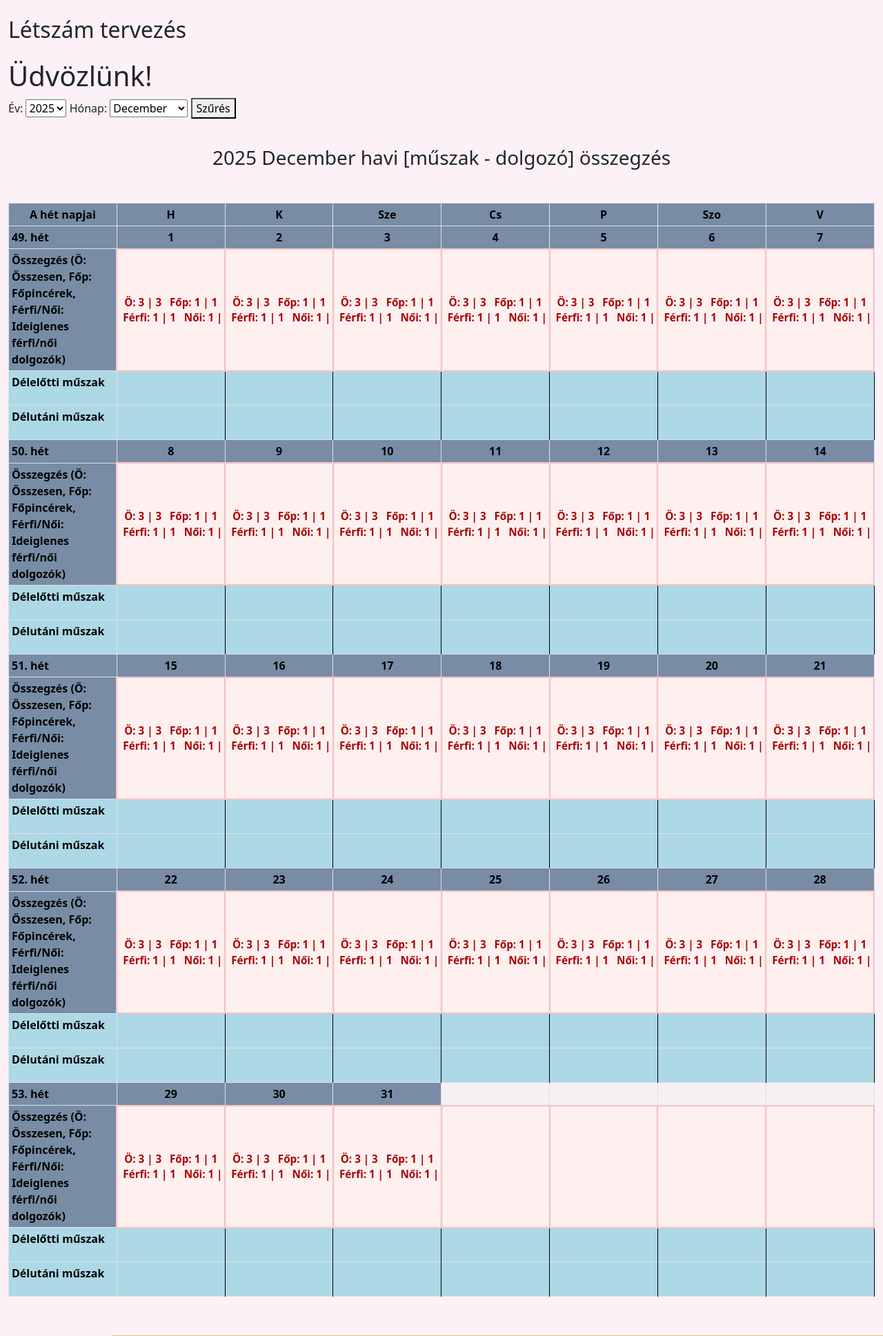
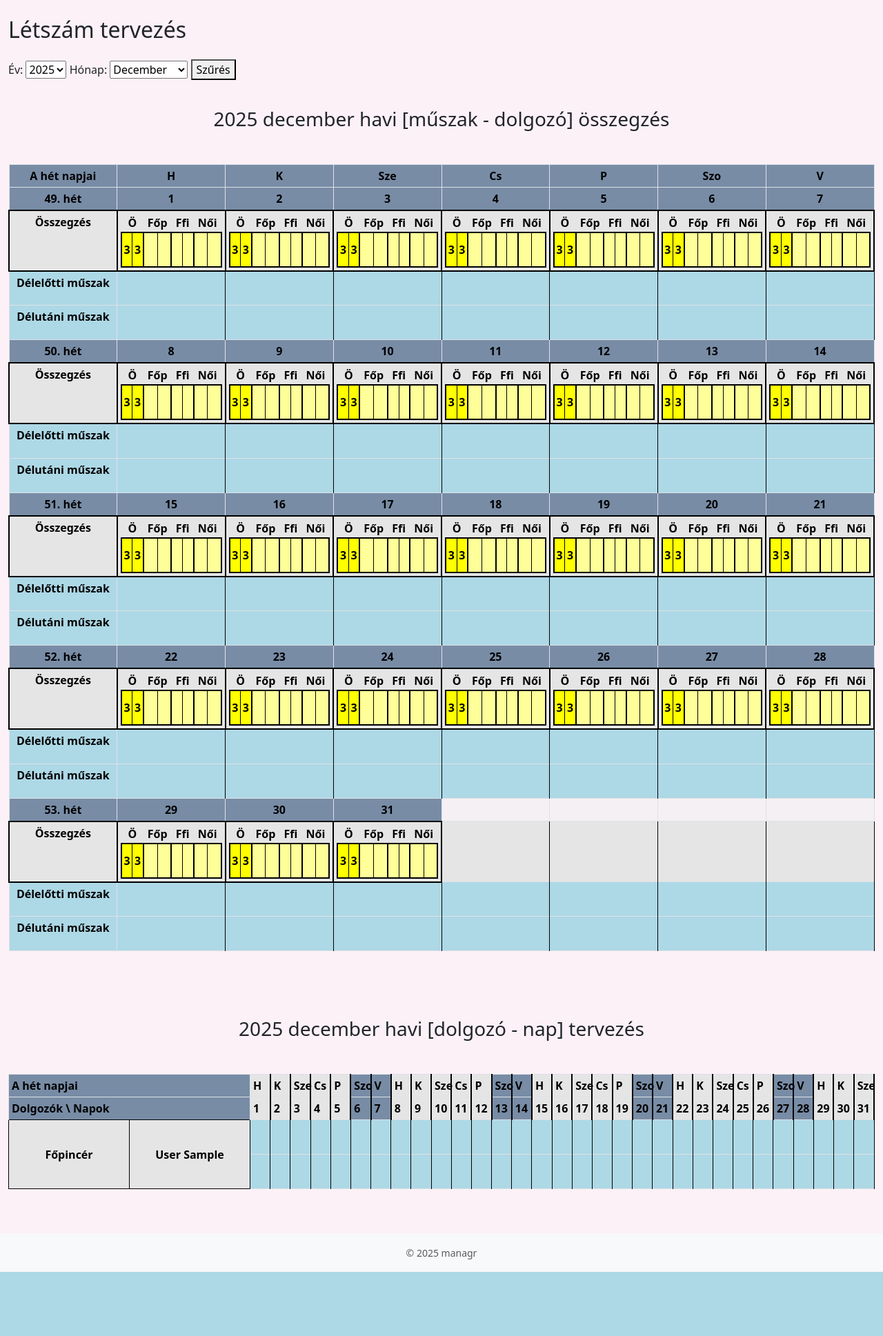
Before and after one commit to zoltan-creative-developer/managr, a Django app: page /staffplanner/management/headcount-planning/ in a window 1280 px wide; the page is wider, and only the part inside the window is pictured. Shown: the part 56-1993 px from the top of that part at 69% size. After the commit the page ends 1900 px from the top of that part, so only its background shows below. Run offline with Django 5.2, Linux system fonts and the light colour scheme; a user stored in the database is signed in; data comes from the database, SQL or seed files in the repository; tables that the repository leaves empty hold one stand-in row (values such as "Sample post"); data that the repository does not hold is empty; parts of the project's set-up code (start-up, migrations or seed data) failed here and were passed over.

Commit message:
Dolgozói és vezető műszakigény és vezetői beosztás táblázat oké, de dolgozó-nap táblázathoz kell még pár oszlop

```diff
--- a/apps/shiftrequest/urls.py
+++ b/apps/shiftrequest/urls.py
@@ -1,10 +1,15 @@
 from django.urls import path
 from apps.printdesk import views
-from apps.shiftrequest.views import employee_shift_request_view, management_shift_request_view, toggle_day
+from apps.shiftrequest.views import employee_shift_request_view, management_shift_request_view, toggle_day, set_shiftrequest_dates, set_employee_shiftrequest_dates
+from django.contrib.auth.decorators import login_required
 from datetime import date
 
 urlpatterns = [
+    path('set-dates/', set_shiftrequest_dates, name='set_shiftrequest_dates'),
+    path('set-employee-dates/', set_employee_shiftrequest_dates, name='set_employee_shiftrequest_dates'),
+    path('management/<int:year>/<int:month>/', management_shift_request_view, name='management_shift_request'),
     path('management/', management_shift_request_view, {'year': date.today().year, 'month': date.today().month}, name='management_shift_request'),
-    path('shiftrequest/employee/', employee_shift_request_view, {'year': date.today().year, 'month': date.today().month}, name='employee_request_calendar'),
+    path('employee/<int:year>/<int:month>/', employee_shift_request_view, name='employee_shift_request'),
+    path('employee/', employee_shift_request_view, {'year': date.today().year, 'month': date.today().month}, name='employee_shift_request'),
     path('toggle-day/', toggle_day, name='toggle_day'),  # Ajax végpont
 ]
--- a/apps/staffplanner/templates/staffplanner/management-headcount-planning.html
+++ b/apps/staffplanner/templates/staffplanner/management-headcount-planning.html
@@ -3,7 +3,6 @@
 {% load dict_extras %}
 
 {% block wrapper %}
-<h1>Üdvözlünk!</h1>
 
 <form method="post" action="{% url 'set_staffplanner_dates' %}">
     {% csrf_token %}
@@ -27,12 +26,12 @@
 
 <p>&nbsp;</p>
 
-<h3 class="text-center">{{ year }} {{ month_name }} havi [műszak - dolgozó] összegzés</h3>
+<h3 class="text-center">{{ year }} {{ month_name_hu }} havi [műszak - dolgozó] összegzés</h3>
 
 <p>&nbsp;</p>
 
-<table class="table table-sm table-bordered">
-    <tr style="text-align: center;">
+<table class="table table-sm table-bordered text-center">
+    <tr>
         <th class="cell normandpine font-bold">A hét napjai</th>
         {% for day in days_of_the_week3 %}
             <th class="cell normandpine">{{ day }}</th>
@@ -43,7 +42,7 @@
         <th class="cell normandpine font-bold">{{ first_week_index_of_the_year_in_the_month|add:week_index }}. hét</th>
         {% for day in week_days %}
             {% if day %}
-                <th class="cell normandpine text-center">{{ day }}</th>
+                <th class="cell normandpine">{{ day }}</th>
             {% else %}
                 <th class="day_of_the_other_month"></th>
             {% endif %}
@@ -51,23 +50,37 @@
     </tr>
 <!-- Összegzés -->
     <tr>
-        <th class="cell normandpine font-bold">Összegzés (Ö: Összesen, Főp: Főpincérek, Férfi/Női: Ideiglenes férfi/női dolgozók)</th>
+        <th class="cell icegrey font-bold highlight-border">Összegzés</th>
         {% for day in week_days %}
-        <td class="cell icegrey highlight-color font-bold">
+            <td class="cell icegrey font-bold {% if day %}highlight-border{% endif %}">
+                <table class="inner-summary" role="presentation">
                     {% if day %}
+                    <tr>
+                        <th colspan="2">Ö</th>
+                        <th colspan="2">Főp</th>
+                        <th colspan="2">Ffi</th>
+                        <th colspan="2">Női</th>
+                    </tr>
+                    <tr>
                         {% with shift_totals=daytime_lacks|dict_get:day %}
-                        Ö: {{ shift_totals.0 }} | {{ shift_totals.1 }} &nbsp;
+                            <td class="highlight-border-from-left {% if shift_totals.0 > 0 %}highlight-background{% endif %}">{% if shift_totals.0 > 0 %}{{ shift_totals.0 }}{% endif %}</td>
+                            <td class="highlight-border-from-right {% if shift_totals.1 > 0 %}highlight-background{% endif %}">{% if shift_totals.1 > 0 %}{{ shift_totals.1 }}{% endif %}</td>
                         {% endwith %}
                         {% with fopincer_totals=fopincer_sums|dict_get:day %}
-                        Főp: {{ fopincer_totals.0 }} | {{ fopincer_totals.1 }} </br>
+                            <td class="highlight-border-from-left {% if fopincer_totals.0 == 0 %}highlight-light-background{% endif %}"></td>
+                            <td class="highlight-border-from-right {% if fopincer_totals.1 == 0 %}highlight-light-background{% endif %}"></td>
                         {% endwith %}
                         {% with male_totals=temporary_male_sums|dict_get:day %}
-                        Férfi: {{ male_totals.0 }} | {{ male_totals.1 }} &nbsp;
+                            <td class="highlight-border-from-left {% if male_totals.0 == 0 %}highlight-light-background{% endif %}"></td>
+                            <td class="highlight-border-from-right {% if male_totals.1 == 0 %}highlight-light-background{% endif %}"></td>
                         {% endwith %}
                         {% with female_totals=temporary_female_sums|dict_get:day %}
-                        Női: {{ female_totals.0 }} | {{ female_totals.1 }}
+                            <td class="highlight-border-from-left {% if female_totals.0 == 0 %}highlight-light-background{% endif %}"></td>
+                            <td class="highlight-border-from-right {% if female_totals.1 == 0 %}highlight-light-background{% endif %}"></td>
                         {% endwith %}
+                    </tr>
                     {% endif %}
+                </table>
             </td>
         {% endfor %}
     </tr>
@@ -101,18 +114,38 @@
 </table>
 
 <p>&nbsp;</p>
+<p>&nbsp;</p>
+
+<h3 class="text-center">{{ year }} {{ month_name_hu }} havi [dolgozó - nap] tervezés</h3>
+
+<p>&nbsp;</p>
 
 
 <table class="table table-sm table-bordered">
+    <tr><th class="cell normandpine" style="width: 350px;" colspan="2">A hét napjai</th>
+        {% for day in days_of_week_in_month %}
+            <th class="{% if day in weekend_days_of_the_week3 %}cell normandpine{% else %}cell icegrey{% endif %}"
+                style="border-right: 2px solid black !important;">{{ day }}</th>
+        {% endfor %}
+    </tr>
+    <tr>
+        <th class="cell normandpine" style="width: 350px;" colspan="2">Dolgozók \ Napok</th>
+        {% for day in day_list %}
+            {% if day in weekend_days %}
+                <th class="cell normandpine" style="border-right: 2px solid black !important;">{{ day }}</th>
+            {% else %}
+                <th class="cell icegrey" style="border-right: 2px solid black !important;">{{ day }}</th>
+            {% endif %}
+        {% endfor %}
+    </tr>
     {% for emp_id, shifts in day_shift_colors.items %}
     {% comment %} első sor: employee név + 'de' cellák {% endcomment %}
     <tr>
-        <td style="width:150px; background-color:{% if emp_id in fopincer_emps %}lightcoral{% elif emp_id in elso_kasszas_emps %}lightgreen{% elif emp_id in felszolgalo_emps %}curtainblue{% else %}#a52a2a{% endif %}; text-align: left; font-weight: bold;" rowspan="2">
-        {{ employee_names|dict_get:emp_id }} <br /> Műszakhiány: <br /> ({{ shifts_left|dict_get:emp_id }})
-        </td>
+        <th class="cell icegrey text-center text-vertical-center highlight-light-border" style="width:50px" rowspan="2">{% if emp_id in fopincer_emps %}Főpincér{% elif emp_id in elso_kasszas_emps %}Első kasszás{% elif emp_id in felszolgalo_emps %}Felszolgáló{% else %}Egyéb{% endif %}</th>
+        <td class="cell icegrey text-center text-vertical-center font-bold highlight-light-border" style="width:300px;" rowspan="2">{{ employee_names|dict_get:emp_id }}</td>
         {% for day in day_list %}
         {% with color_couple=shifts|dict_get:day %}
-            <td class="cell {% if day in weekend_days %}weekend{% else %}weekday{% endif %}" style="{% if color_couple.0 == 'lightorange' or color_couple.0 == 'lightblue' or color_couple.0 == 'lightyellow' or color_couple.0 == 'lightgreen' %}opacity: 0.5 !important;{% endif %}"
+            <td class="cell lightblue" style="{% if color_couple.0 == 'lightorange' or color_couple.0 == 'lightblue' or color_couple.0 == 'lightyellow' or color_couple.0 == 'lightgreen' %}opacity: 0.7 !important;{% endif %}"
                 data-day="{{ day }}" data-emp="{{ emp_id }}" data-shift="de">
                 {% if color_couple.0 == 'orange' or color_couple.0 == 'lightorange' %}<img src="{% static 'images/green-tick-icon8.svg' %}" alt="ok" class="cell-icon" />{% endif %}
             </td>
@@ -123,7 +156,7 @@
     <tr>
         {% for day in day_list %}
         {% with color_couple=shifts|dict_get:day %}
-            <td class="cell {% if day in weekend_days %}weekend{% else %}weekday{% endif %}" style="{% if color_couple.1 == 'lightorange' or color_couple.1 == 'lightblue' or color_couple.1 == 'lightyellow' or color_couple.1 == 'lightgreen' %}opacity: 0.7 !important;{% endif %}"
+            <td class="cell lightblue" style="{% if color_couple.1 == 'lightorange' or color_couple.1 == 'lightblue' or color_couple.1 == 'lightyellow' or color_couple.1 == 'lightgreen' %}opacity: 0.7 !important;{% endif %}"
                 data-day="{{ day }}" data-emp="{{ emp_id }}" data-shift="du">
                 {% if color_couple.1 == 'orange' or color_couple.1 == 'lightorange' %}<img src="{% static 'images/green-tick-icon8.svg' %}" alt="ok" class="cell-icon" />{% endif %}
             </td>
--- a/apps/staffplanner/views.py
+++ b/apps/staffplanner/views.py
@@ -39,6 +39,12 @@ def set_staffplanner_dates(request):
 def management_headcount_planning_view(request, year, month):
     __year = year
     __month = month
+    dropdown_year_options = list(range(2020, date.today().year + 2))
+    dropdown_month_options = [
+    (1, 'Január'), (2, 'Február'), (3, 'Március'), (4, 'Április'),
+    (5, 'Május'), (6, 'Június'), (7, 'Július'), (8, 'Augusztus'),
+    (9, 'Szeptember'), (10, 'Október'), (11, 'November'), (12, 'December'),
+    ]
     days_of_the_week = ['Hétfő', 'Kedd', 'Szerda', 'Csütörtök', 'Péntek', 'Szombat', 'Vasárnap']
     days_of_the_week3 = ['H', 'K', 'Sze', 'Cs', 'P', 'Szo', 'V']
     weekend_days_of_the_week = ['Szombat', 'Vasárnap']
@@ -180,7 +186,7 @@ def management_headcount_planning_view(request, year, month):
     for day in day_list:
         for i in range(2):
             count_fopincer = sum([1 if day_shift_colors[emp_id][day][i] in ('orange', 'lightorange') else 0 for emp_id in fopincer_emps])
-            fopincer_sums.setdefault(day, [0,0])[i] = 1-count_fopincer
+            fopincer_sums.setdefault(day, [0,0])[i] = count_fopincer
             count_elso_kasszas = sum([1 if day_shift_colors[emp_id][day][i] in ('orange', 'lightorange') else 0 for emp_id in elso_kasszas_emps])
             elso_kasszas_sums.setdefault(day, [0,0])[i] = count_elso_kasszas
             count_felszolgalo = sum([1 if day_shift_colors[emp_id][day][i] in ('orange', 'lightorange') else 0 for emp_id in felszolgalo_emps])
@@ -197,9 +203,9 @@ def management_headcount_planning_view(request, year, month):
     for day in day_list:
         for i in range(2):
             count_male = sum([1 if day_shift_colors[emp_id][day][i] in ('orange', 'lightorange') else 0 for emp_id in temporary_male_emps])
-            temporary_male_sums.setdefault(day, [0,0])[i] = 1-count_male
+            temporary_male_sums.setdefault(day, [0,0])[i] = count_male
             count_female = sum([1 if day_shift_colors[emp_id][day][i] in ('orange', 'lightorange') else 0 for emp_id in temporary_female_emps])
-            temporary_female_sums.setdefault(day, [0,0])[i] = 1-count_female
+            temporary_female_sums.setdefault(day, [0,0])[i] = count_female
 
     emp_sums = {}
     for emp, shifts in day_shift_colors.items():
@@ -228,17 +234,13 @@ def management_headcount_planning_view(request, year, month):
         'title': 'Létszám tervezés',
         'welcome_message': 'Üdvözlünk a létszám tervezés oldalon!',
         'year': __year,
-        'dropdown_year_options': list(range(2020, date.today().year + 1)),
+        'dropdown_year_options': dropdown_year_options,
+        'dropdown_month_options': dropdown_month_options,
         'month': __month,
-        'dropdown_month_options': [
-        (1, 'Január'), (2, 'Február'), (3, 'Március'), (4, 'Április'),
-        (5, 'Május'), (6, 'Június'), (7, 'Július'), (8, 'Augusztus'),
-        (9, 'Szeptember'), (10, 'Október'), (11, 'November'), (12, 'December'),
-        ],
         'day_list': day_list,
         'daytime_list': [['de', 'du'] for _ in day_list],
         'days_in_month': calendar.monthrange(__year, __month)[1],
-        'month_name': calendar.month_name[__month],
+        'month_name_hu': str.lower(dropdown_month_options[__month-1][1]),
         'weeks': weeks,
         'days_of_the_week': days_of_the_week,
         'days_of_the_week3': days_of_the_week3,
--- a/managr/urls.py
+++ b/managr/urls.py
@@ -22,7 +22,7 @@ urlpatterns = [
     path('', include('apps.accounts.urls')),
     path('shiftrequest/', include('apps.shiftrequest.urls')),
     path('staffplanner/', include('apps.staffplanner.urls')),
-    path('staffplanner/', include('apps.payroll.urls')),
+    path('payroll/', include('apps.payroll.urls')),
     path('control-panel/', admin.site.urls),
     path('api-auth/', include('rest_framework.urls')),
     path('api-token-auth/', obtain_auth_token),
--- a/static/css/style.css
+++ b/static/css/style.css
@@ -3,6 +3,7 @@ table {
     table-layout: fixed;
     width: auto;
 }
+
 th.cell.weekday { width: 50px !important; background-color: rgb(233, 235, 124) !important; border-top: 2px solid #ebbb7cff !important; border-bottom: 2px solid #ebbb7cff !important; }
 th.cell.weekend { width: 50px !important; background-color: rgb(228, 177, 66) !important; border-top: 2px solid #ebbb7cff !important; border-bottom: 2px solid #ebbb7cff !important; }
 th.cell.weekday2 { width: 50px !important; background-color: #788ca6 !important; border-top: 2px solid #ebbb7cff !important; border-bottom: 2px solid #ebbb7cff !important; }
@@ -65,6 +66,63 @@ td {
     color: red;
 }
 
+.highlight-background {
+    background-color: yellow !important;
+}
+
+.highlight-light-background {
+    background-color: #ffff99 !important;
+}
+
+.highlight {
+    font-weight: bold;
+    background-color: yellow !important;
+}
+
+.highlight-light-border {
+    border: 1px solid #000000 !important;
+}
+
+.highlight-border {
+    border: 2px solid #000000 !important;
+}
+
+.highlight-strong-border {
+    border: 3px solid #000000 !important;
+}
+
+.highlight-border-left {
+    border-left: 2px solid #000000 !important;
+}
+
+.highlight-border-right {
+    border-right: 2px solid #000000 !important;
+}
+
+.highlight-border-from-left {
+    border-top: 2px solid #000000 !important;
+    border-left: 2px solid #000000 !important;
+    border-bottom: 2px solid #000000 !important;
+}
+
+.highlight-strong-border-from-left {
+    border-top: 3px solid #000000 !important;
+    border-left: 3px solid #000000 !important;
+    border-bottom: 3px solid #000000 !important;
+}
+
+.highlight-border-from-right {
+    border-top: 2px solid #000000 !important;
+    border-right: 2px solid #000000 !important;
+    border-bottom: 2px solid #000000 !important;
+}
+
+.highlight-strong-border-from-right {
+    border-top: 3px solid #000000 !important;
+    border-right: 3px solid #000000 !important;
+    border-bottom: 3px solid #000000 !important;
+}
+
 .font-small {
     font-size: 0.85em;
 }
@@ -75,6 +133,10 @@ td {
 
 .text-center {
     text-align: center;
+}
+
+.text-vertical-center {
+    vertical-align: middle;
 }
 
 img.cell-icon-ok {
@@ -114,3 +176,16 @@ img.cell-icon-prohibited {
   top: 3px;
   right: 3px;
 }
+
+/* Forgatás: óramutató járásával ellentétesen 90° */
+td.rotated-cell { position: relative; width: 48px; /* szükség szerint állítsd */ padding: 0; }
+td.rotated-cell .rotated-text {
+  position: absolute;
+  top: 50%;
+  left: 50%;
+  transform: translate(-50%, -50%) rotate(-90deg); /* -90° = CCW 90° */
+  transform-origin: center center;
+  white-space: nowrap;
+  line-height: 1;
+  font-weight: bold; /* opcionális */
+}
--- a/templates/employee-base.html
+++ b/templates/employee-base.html
@@ -41,7 +41,7 @@
             <div class="collapse navbar-collapse" id="navbarNav">
                 <ul class="navbar-nav me-auto">
                     <li class="nav-item">
-                        <a class="nav-link" href="{% url 'employee_request_calendar' %}">Műszak igények</a>
+                        <a class="nav-link" href="{% url 'employee_shift_request' %}">Műszak igények</a>
                     </li>
                 </ul>
 
```
Also changed, not shown: apps/shiftrequest/templates/shiftrequest/employee-shift-request.html (+24 -1 lines), apps/shiftrequest/templates/shiftrequest/management-shift-request.html (+37 -11 lines), apps/shiftrequest/views.py (+39 -2 lines). Lines whose indentation alone changed are shown as unchanged.
